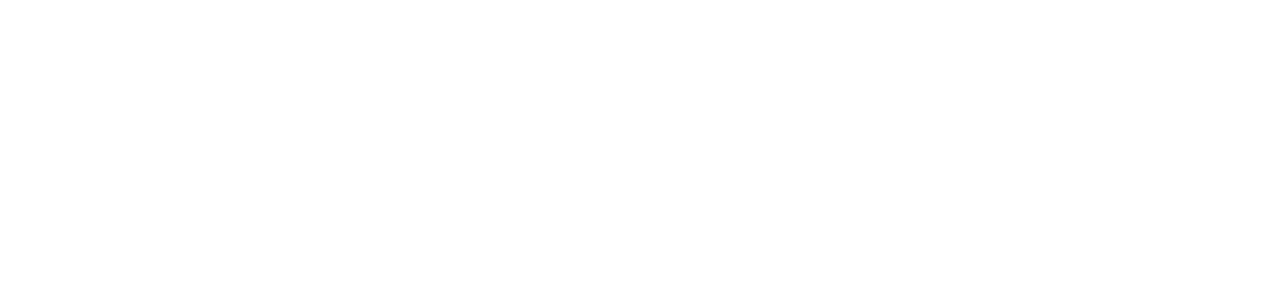
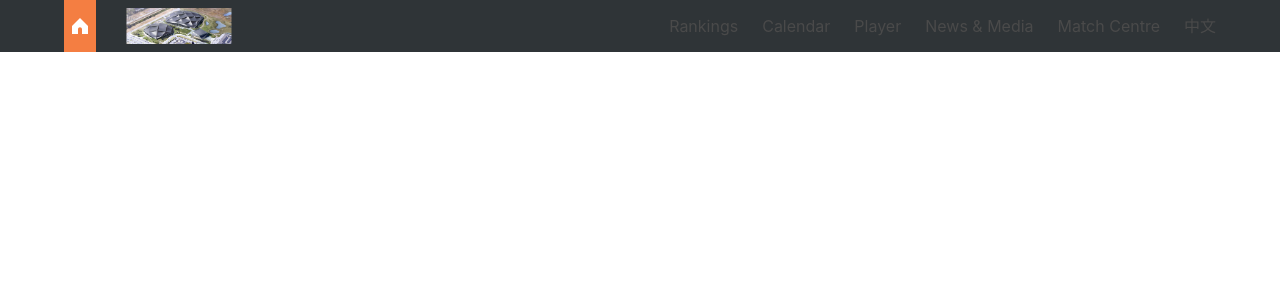
Before and after one commit to justinluu8235/procore-constraint-log, a React (Create React App) app: page /test in a window 1280 px wide. Before the commit this address had no page. Shown: the top 300 px of the page. Built offline with nearby package versions, Linux system fonts and the light colour scheme.

Commit message:
added fields to constraint item and start styling on test

```diff
--- a/public/index.html
+++ b/public/index.html
@@ -24,6 +24,15 @@
       work correctly both with client-side routing and a non-root public URL.
       Learn how to configure a non-root public URL by running `npm run build`.
     -->
+
+
+
+     <!-- For Parallax Bulma -->
+     <link href="https://fonts.googleapis.com/css2?family=Nunito+Sans:wght@400;600;800&display=swap" rel="stylesheet">
+     <script src="https://kit.fontawesome.com/15181efa86.js" crossorigin="anonymous"></script>
+     <link rel="stylesheet" href="https://unpkg.com/bulma@0.9.0/css/bulma.min.css" />
+
+
     <title>React App</title>
   </head>
   <body>
--- a/src/App.js
+++ b/src/App.js
@@ -10,6 +10,7 @@
 import TrackerIndex from './components/TrackerIndex/TrackerIndex'
 import NewTracker from './components/TrackerIndex/NewTracker'
 import ConstraintItemIndex from './components/ConstraintTracker/ConstraintItemIndex'
+import Test from "./components/Test";
 
 class App extends Component {
   render() {
@@ -20,6 +21,7 @@
             <Route path='/' element={<TrackerIndex/>}/>
             <Route path='/newTracker' element={<NewTracker/>}/>
             <Route path='/constraints/:id' element={<ConstraintItemIndex/>}/>
+            <Route path='/test' element={<Test/>}/>
           </Routes>
         </div>
       </Router>
--- a/src/components/ConstraintTracker/ConstraintItem.js
+++ b/src/components/ConstraintTracker/ConstraintItem.js
@@ -9,7 +9,14 @@
     render(){
         return(
             <div>
+                {this.props.driver}
                 {this.props.itemName}
+                {this.props.bICTeam}
+                {this.props.bICName}
+                {this.props.description}
+                {this.props.nextStep}
+                {this.props.targetDate}
+                {this.props.priorityLevel}
             </div>
         )
     }
--- a/src/components/ConstraintTracker/ConstraintItemIndex.js
+++ b/src/components/ConstraintTracker/ConstraintItemIndex.js
@@ -31,7 +31,16 @@
 
     displayConstraintItems(){
         const displayItems = this.state.data.map((constraint, idx) => {
-            return <ConstraintItem key={idx} itemName={constraint.itemName}/>
+            return <ConstraintItem key={idx}
+            driver={constraint.driver}
+            itemName={constraint.itemName}
+            bICTeam={constraint.bICTeam}
+            bICName={constraint.bICName}
+            description={constraint.description}
+            nextStep={constraint.nextStep}
+            targetDate={constraint.targetDate}
+            priorityLevel={constraint.priorityLevel}
+            />
         })
         return displayItems;
     }
--- a/src/components/ConstraintTracker/NewItem.js
+++ b/src/components/ConstraintTracker/NewItem.js
@@ -6,8 +6,32 @@
             <div>
                 <form action={`http://localhost:3000/constraintItem/${this.props.id}`} method="POST">
 
+                    <label for="driver"><p>Driver</p></label>
+                    <input type="text" name="driver" />
+
                     <label for="itemName"><p>Constraint Name</p></label>
                     <input type="text" name="itemName" />
+
+                    <label for="bICTeam"><p>Ball In Court Team</p></label>
+                    <input type="text" name="bICTeam" />
+
+                    <label for="bICName"><p>Ball In Court Name</p></label>
+                    <input type="text" name="bICName" />
+
+                    <label for="description"><p>Description</p></label>
+                    <input type="text" name="description" />
+
+                    <label for="nextStep"><p>Next Steps</p></label>
+                    <input type="text" name="nextStep" />
+
+                    <label for="targetDate"><p>Target Date</p></label>
+                    <input type="text" name="targetDate" />
+
+                    <label for="priorityLevel"><p>Priority Level</p></label>
+                    <input type="text" name="priorityLevel" />
+
+
+
                     <br></br>
                     <input type="submit" />
                 </form>
--- /dev/null
+++ b/src/components/Navbar.css
@@ -0,0 +1,38 @@
+.navbar{
+    -webkit-box-align: center;
+    align-items: center;
+    display: flex;
+    flex-direction: row;
+    flex-basis: 100%;
+    overflow: hidden;
+
+    background: #2f3437;
+}
+
+.home-icon{
+    -webkit-box-align: center;
+    align-items: center;
+    background: rgb(244, 126, 66);
+    box-sizing: border-box;
+    cursor: pointer;
+    display: flex;
+    height: 52px;
+    -webkit-box-pack: center;
+    justify-content: center;
+    min-width: 32px;
+    width: 32px;
+}
+
+.project-logo-image{
+    left: 50%;
+    height: 52px;
+    max-width: 153px;
+    padding: 0px 24px;
+    margin-right: 12px;
+    object-fit: contain;
+    pointer-events: none;
+    position: relative;
+    top: 50%;
+    transform: translate(-50%, -50%);
+    vertical-align: top;
+}
--- /dev/null
+++ b/src/components/Navbar.js
@@ -0,0 +1,49 @@
+import React, {Component} from 'react';
+import './Navbar.css'
+
+class Navbar extends Component {
+    render(){
+        return(
+            <nav class="navbar"id="navbar">
+                    <div class="container" >
+
+                        <div class="home-icon">
+                            <svg focusable="false" height="16px" width="16px" viewBox="0 0 1024 1024">
+                                <path d="M640 1024v-298.667c0-70.692-57.308-128-128-128s-128 57.308-128 128v298.667h-384v-512l512-512 512 512v512h-384z" fill="white"></path>
+                            </svg>
+                        </div>
+
+                        <div class="project-logo">
+                            <img class="project-logo-image" src="../../images/project-logo.jpg"></img>
+                        </div>
+
+                        <div id="navbarMenu" class="navbar-menu">
+                            <div class="navbar-end">
+                                <a class="navbar-item">
+                                    Rankings
+                                </a>
+                                <a class="navbar-item" title="calendarLink">
+                                    Calendar
+                                </a>
+                                <a class="navbar-item">
+                                    Player
+                                </a>
+                                <a class="navbar-item">
+                                    News & Media
+                                </a>
+                                <a class="navbar-item">
+                                    Match Centre
+                                </a>
+                                <a class="navbar-item" title="chinese-translation">
+                                    中文
+                                </a>
+                            </div>
+                        </div>
+                    </div>
+                </nav>
+        )
+    }
+}
+
+
+export default Navbar;
--- /dev/null
+++ b/src/components/Test.js
@@ -0,0 +1,15 @@
+import React, {Component} from 'react';
+import Navbar from './Navbar';
+
+class Test extends Component {
+    render(){
+        return(
+            <div>
+                <Navbar/>
+            </div>
+        )
+    }
+}
+
+
+export default Test;
```
Also changed, not shown: public/images/project-logo.jpg (added).
